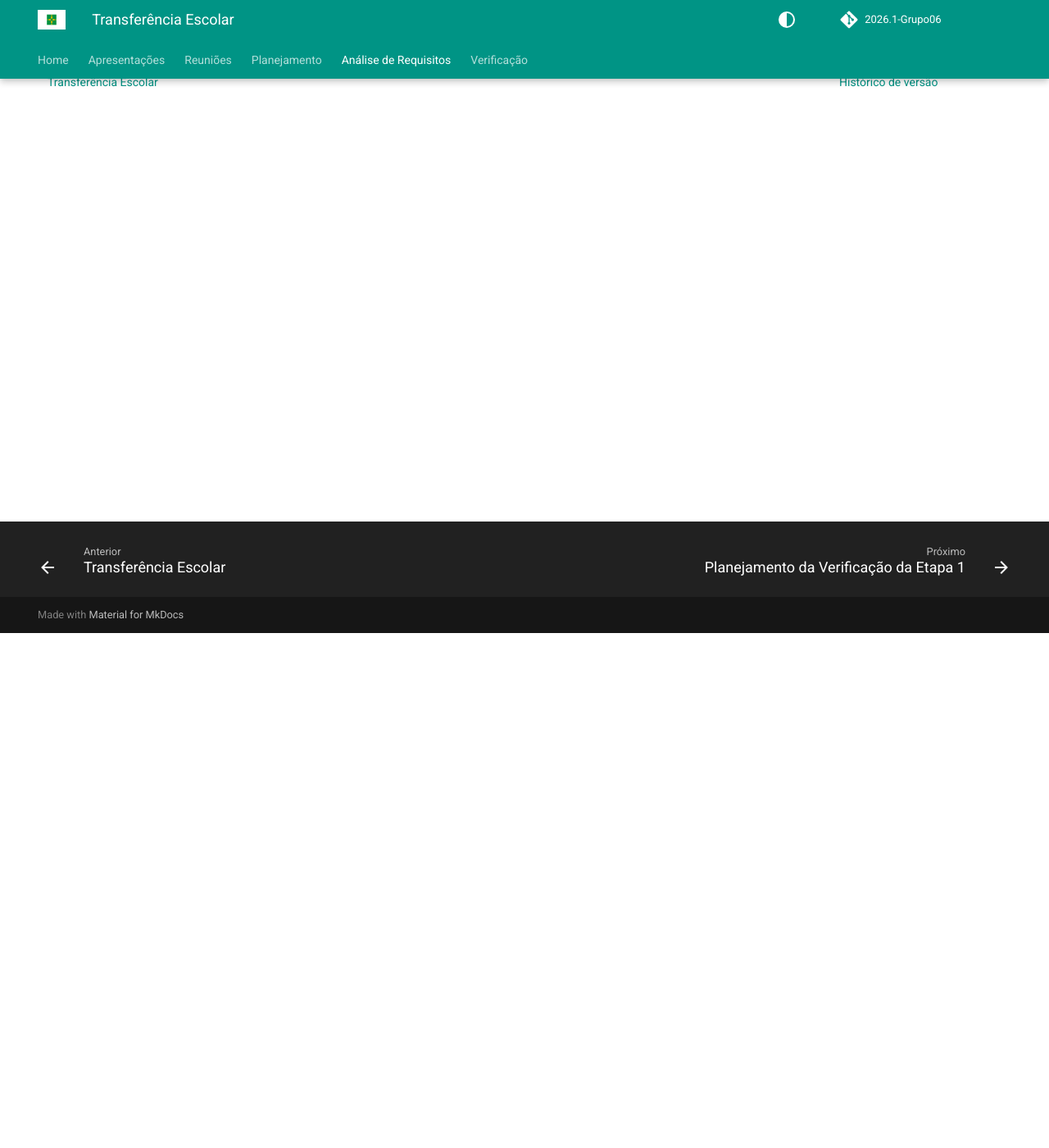
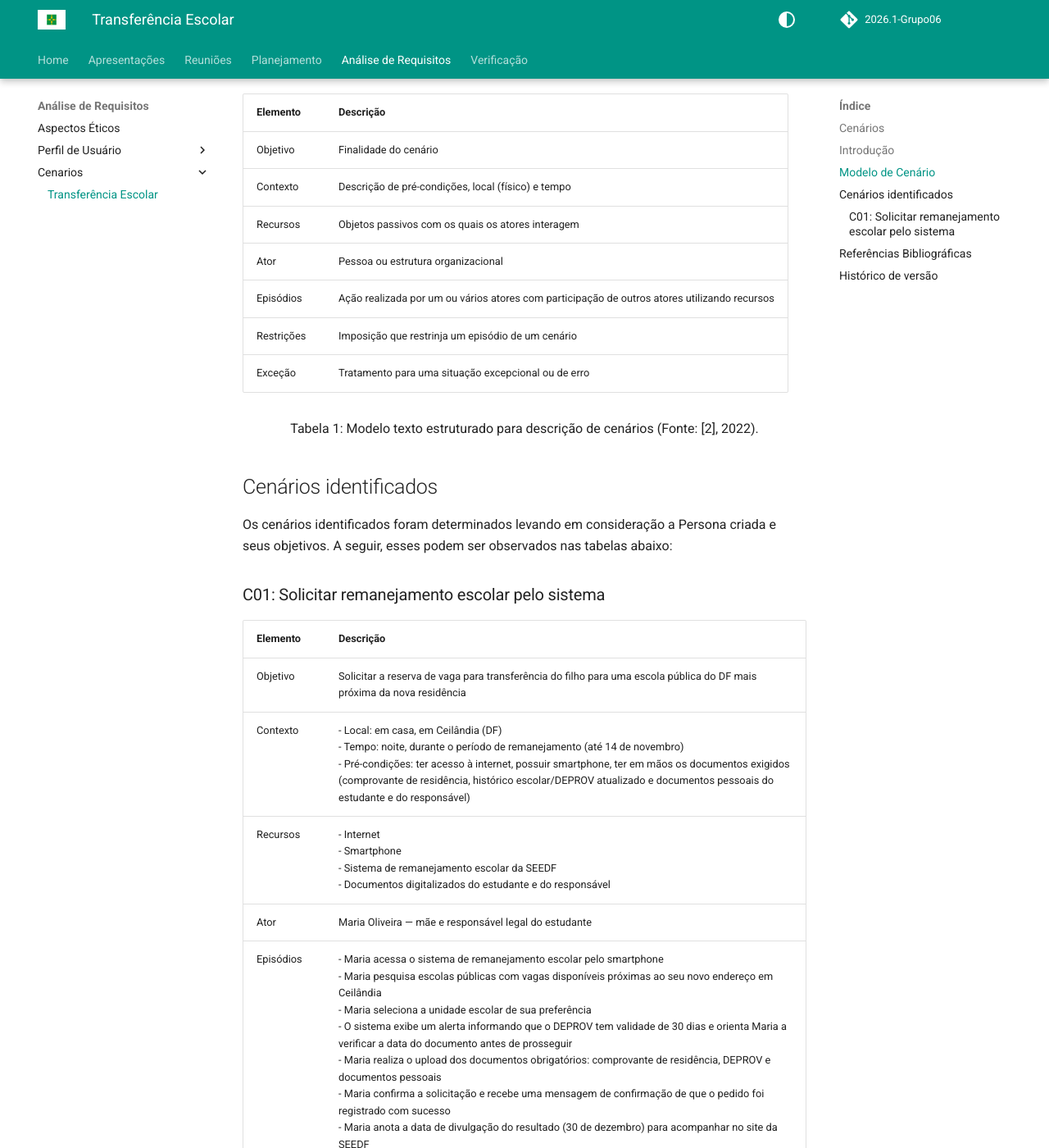
Before and after one commit to Interacao-Humano-Computador/2026.1-Grupo06, an MkDocs documentation site: the page built from docs/analise-de-requisitos/cenarios/cenario-transferencia-matricula.md, in a window 1280 px wide and 1400 px high, scrolled down 628 px. Shown: the whole window at 82% size. Built offline with MkDocs 1.6.1 and Material for MkDocs 9.7.7, drawn with Linux system fonts in a browser that asks for light colours; comment, search, counter and statistics services are not loaded; some of the changed text lies outside the part shown.

Commit message:
Add cenarios transferência matriculua

```diff
--- a/docs/analise-de-requisitos/cenarios/cenario-transferencia-matricula.md
+++ b/docs/analise-de-requisitos/cenarios/cenario-transferencia-matricula.md
@@ -1,12 +1,53 @@
+## Cenários
+
 ## Introdução
 
+Cenários são descrições evolutivas de situações em um ambiente composto por um conjunto ordenado de interações entre seus participantes, realizadas por usuários ou sistemas externos [2]. Diante disso, os cenários são utilizados para descrever as situações de uso do sistema pelos seus usuários e os relacionamentos entre o sistema em desenvolvimento e outros sistemas externos, auxiliando no entendimento e na descoberta de novos requisitos [2]. Portanto, é uma estratégia para elicitar a parte comportamental do software [1].
+
+## Modelo de Cenário
+
+Existem cinco formas para se descrever cenários: texto narrativo, texto estruturado, diagramas, imagens e animações ou simulações. A forma selecionada para apresentação dos cenários presentes neste documento será a de texto estruturado, a qual se vale da utilização de linguagem natural semi-estruturada para melhor entendimento de cada cenário e validação dos requisitos por parte do cliente [2], tal modelo pode ser observado a seguir na Tabela 1.
+
+| Elemento   | Descrição |
+| ---------- | --------- |
+| Objetivo   | Finalidade do cenário |
+| Contexto   | Descrição de pré-condições, local (físico) e tempo |
+| Recursos   | Objetos passivos com os quais os atores interagem |
+| Ator       | Pessoa ou estrutura organizacional |
+| Episódios  | Ação realizada por um ou vários atores com participação de outros atores utilizando recursos |
+| Restrições | Imposição que restrinja um episódio de um cenário |
+| Exceção    | Tratamento para uma situação excepcional ou de erro |
+
+<div style="text-align: center">
+<p>Tabela 1: Modelo texto estruturado para descrição de cenários (Fonte: [2], 2022).</p>
+</div>
+
+## Cenários identificados
+
+Os cenários identificados foram determinados levando em consideração a Persona criada e seus objetivos. A seguir, esses podem ser observados nas tabelas abaixo:
+
+### C01: Solicitar remanejamento escolar pelo sistema
+
+| Elemento   | Descrição |
+| ---------- | --------- |
+| Objetivo   | Solicitar a reserva de vaga para transferência do filho para uma escola pública do DF mais próxima da nova residência |
+| Contexto   | - Local: em casa, em Ceilândia (DF) <br> - Tempo: noite, durante o período de remanejamento (até 14 de novembro) <br> - Pré-condições: ter acesso à internet, possuir smartphone, ter em mãos os documentos exigidos (comprovante de residência, histórico escolar/DEPROV atualizado e documentos pessoais do estudante e do responsável) |
+| Recursos   | - Internet <br> - Smartphone <br> - Sistema de remanejamento escolar da SEEDF <br> - Documentos digitalizados do estudante e do responsável |
+| Ator       | Maria Oliveira — mãe e responsável legal do estudante |
+| Episódios  | - Maria acessa o sistema de remanejamento escolar pelo smartphone <br> - Maria pesquisa escolas públicas com vagas disponíveis próximas ao seu novo endereço em Ceilândia <br> - Maria seleciona a unidade escolar de sua preferência <br> - O sistema exibe um alerta informando que o DEPROV tem validade de 30 dias e orienta Maria a verificar a data do documento antes de prosseguir <br> - Maria realiza o upload dos documentos obrigatórios: comprovante de residência, DEPROV e documentos pessoais <br> - Maria confirma a solicitação e recebe uma mensagem de confirmação de que o pedido foi registrado com sucesso <br> - Maria anota a data de divulgação do resultado (30 de dezembro) para acompanhar no site da SEEDF |
+| Restrições | - O pedido só pode ser feito para uma única unidade escolar <br> - O DEPROV deve estar dentro do prazo de validade de 30 dias <br> - A solicitação deve ser concluída até o dia 14 de novembro <br> - A interface deve ser navegável e funcional em dispositivos móveis |
+| Exceção    | - Falta de acesso à internet <br> - DEPROV vencido no momento do upload <br> - Ausência de vagas disponíveis na unidade desejada <br> - Falha no upload dos documentos <br> - Sistema indisponível fora do horário de pico |
 
 ## Referências Bibliográficas
 
-## Bibliografia
+> <a id="REF1">1.</a> Slides Requisitos - aula 10. Milene Serrano e Maurício Serrano. Elicitação, modelagem e análise.
+
+> <a id="REF2">2.</a> CENÁRIOS: Rastreamento de Cenários. Disponível em: http://www-di.inf.puc-rio.br/~julio/bnncap3.pdf. Acesso em: 02 mai. 2026.
+
+> Cenários Lichess. Disponível em: <<https://interacao-humano-computador.github.io/2022.2-Lichess/>>. Acesso em 03 de maio de 2026.
 
 ## Histórico de versão
 
-| Versão | Data       | Descrição                                | Autor(es)                                                                                       | Revisor(es)                                                                                                                                    |
-| ------ | ---------- | ---------------------------------------- | ----------------------------------------------------------------------------------------------- | ---------------------------------------------------------------------------------------------------------------------------------------------- |
-| `1.0`  | 30/04/2026 | Criação da página                    | [Ígor Veras ](https://github.com/igorvdaniel) |  |
+| Versão | Data       | Descrição             | Autor(es)                                    | Revisor(es) |
+| ------ | ---------- | --------------------- | -------------------------------------------- | ----------- |
+| `1.0`  | 03/05/2026 | Criação do documento  | [Ígor Veras](https://github.com/igorvdaniel) |             |
```
